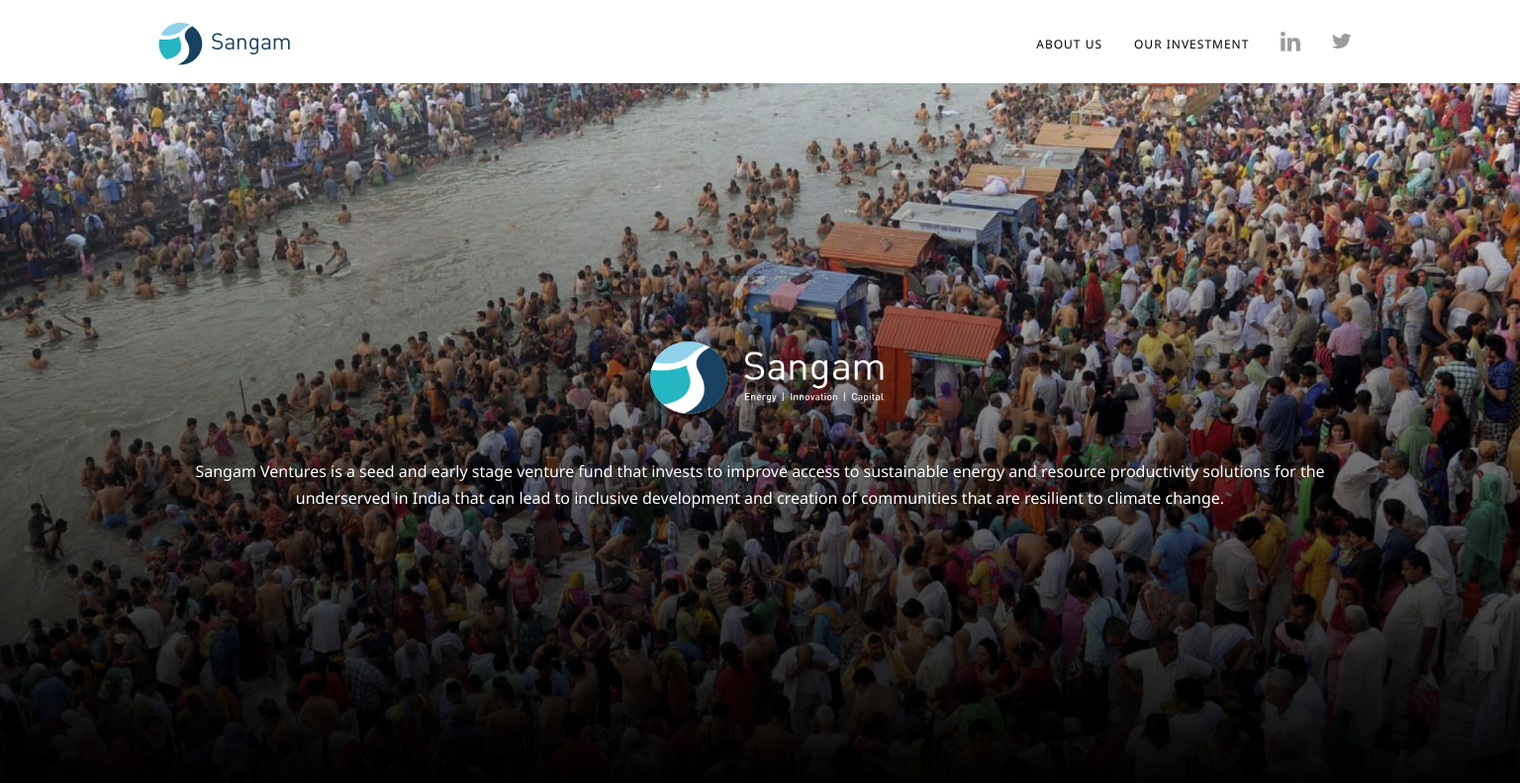
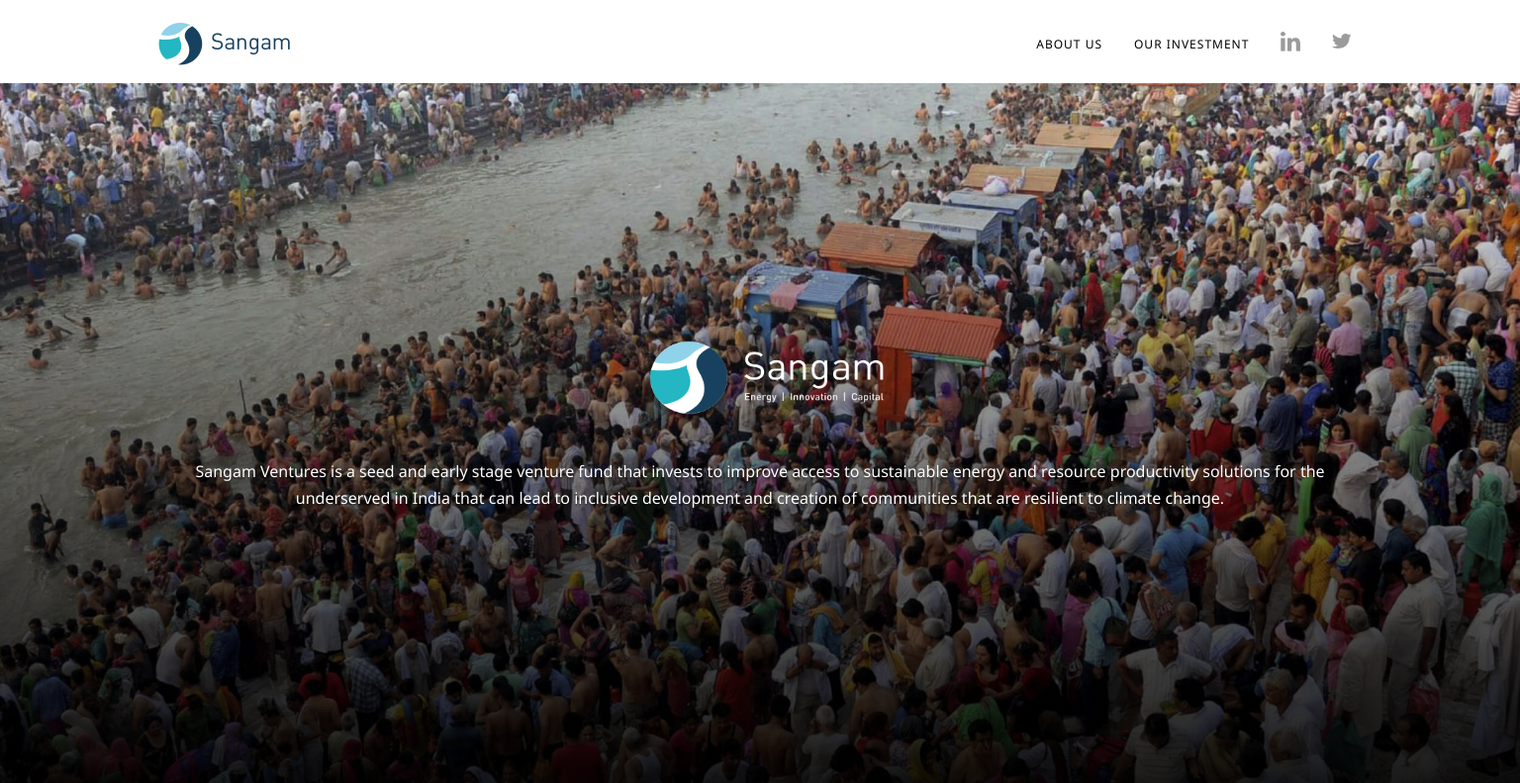
Before and after one commit to karthikchandrasekar/sangam-website, a Gatsby site: page / in a window 1536 px wide. Shown: the top 791 px of the page at 99% size. Built offline with nearby package versions, Linux system fonts and the light colour scheme; Gatsby itself is replaced by a stand-in of ours.

Commit message:
min width 1400

```diff
--- a/src/components/layout.css
+++ b/src/components/layout.css
@@ -879,3 +879,29 @@
   }
 
 }
+
+@media screen and (min-width: 1400px){
+
+  .hero-image{
+    position : absolute;
+    z-index:  50;
+    overflow : hidden;
+    height : 100vh;
+    background-image: url(../images/landing.jpg);
+    width: 100%;
+    background-size: cover;
+    background-repeat: no-repeat;
+
+}
+
+.hero-image::after {
+display: block;
+position: relative;
+background-image: linear-gradient(to bottom, rgba(255, 255, 255, 0) 0, #000 100%);
+height: 100vh;
+width: 100%;
+content: '';
+z-index:  50;
+}
+
+}
```
